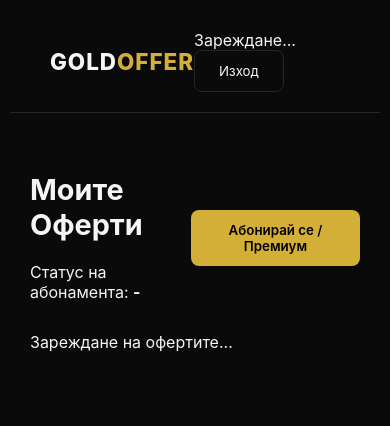
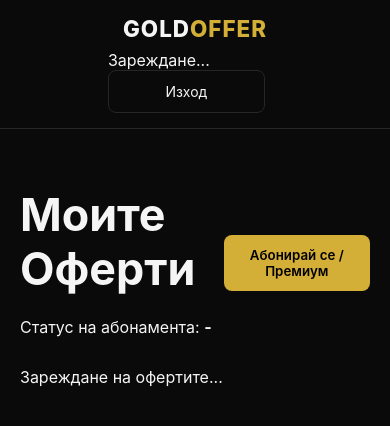
Before and after one commit to RayanKastarov/goldoffer, a website: page dashboard.html in a window 390 px wide. Drawn offline with Linux system fonts and the light colour scheme; no server answers; sample sign-in values are in the browser's storage.

Commit message:
Add files via upload

```diff
--- a/style.css
+++ b/style.css
@@ -271,23 +271,36 @@ footer {
     color: var(--text-muted);
 }
 @media (max-width: 768px) {
-    /* Прави целия сайт да се свива перфектно в екрана на телефона */
-    body {
-        padding: 10px;
+    /* 1. Оправяме навигацията най-горе (Header-а) */
+    header, .nav-container, .header-main {
+        display: flex !important;
+        flex-direction: column !important; /* Нарежда бутоните един под друг, за да не се чупят */
+        align-items: center !important;
+        gap: 8px !important;
+        padding: 15px 5px !important;
     }
 
-    /* Прави бутоните и кутиите на конструктора да не излизат извън екрана */
-    .flex-container, .grid-container {
-        display: flex;
-        flex-direction: column;
-        gap: 15px;
+    /* Прави бутоните "Регистрирай се" и "Влез" да заемат равен, хубав обем */
+    header button, .nav-links a, .header-buttons {
+        width: 90% !important;
+        text-align: center !important;
+        padding: 12px !important;
+        font-size: 14px !important;
     }
 
-    /* Намалява малко огромните заглавия, за да се събират на един ред */
-    h1 {
-        font-size: 1.8rem !important;
+    /* 2. Оправяме секцията за Основател Раян Кацаров */
+    .founder-banner, .founder-section {
+        display: flex !important;
+        flex-direction: column !important;
+        text-align: center !important;
+        width: 100% !important;
+        margin: 15px 0 !important;
     }
-    h2 {
-        font-size: 1.5rem !important;
+
+    /* 3. Правим централните големи кутии да заспиват на екрана */
+    .card, .section, .main-box {
+        width: 95% !important;
+        margin: 10px auto !important;
+        padding: 15px !important;
     }
 }
```
